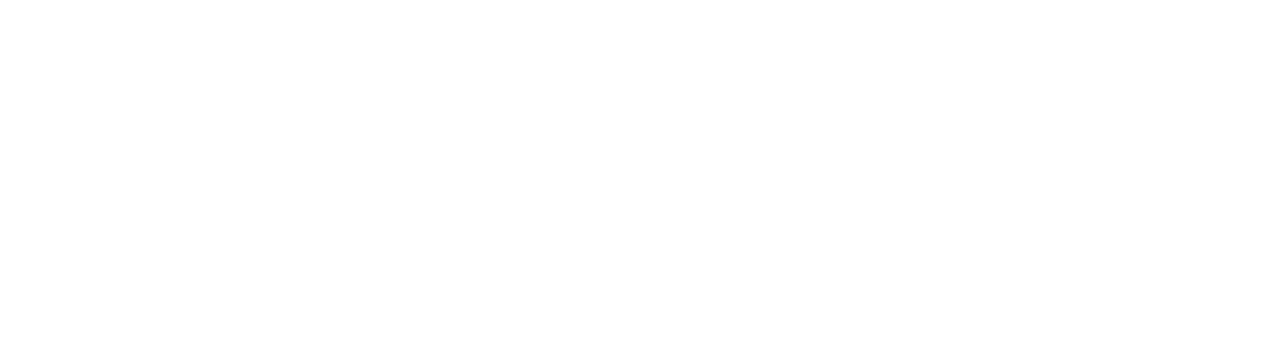
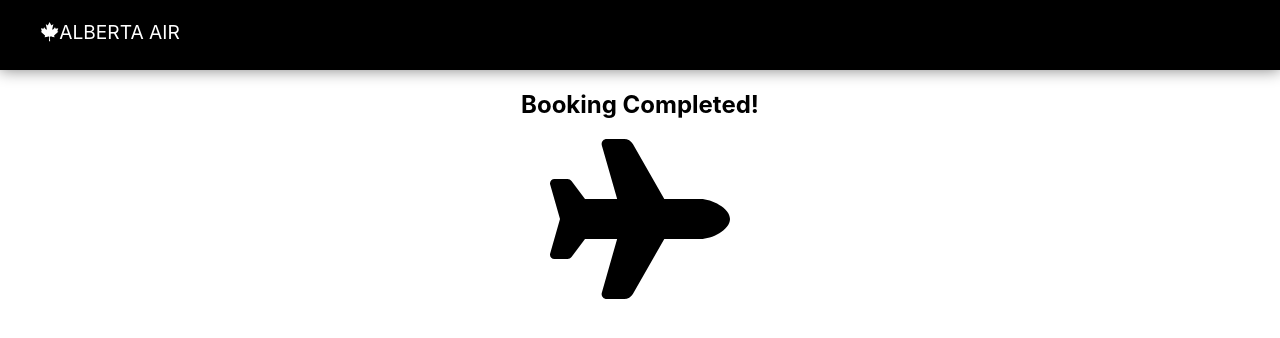
Before and after one commit to taylor-noel/flight-booking-system, a React (Create React App) app in the folder flight-system/: page /confirmation in a window 1280 px wide. Before the commit this address had no page. Shown: the top 338 px of the page. Built offline with nearby package versions, Linux system fonts and the light colour scheme.

Commit message:
add final page

```diff
--- a/flight-system/src/App.tsx
+++ b/flight-system/src/App.tsx
@@ -5,6 +5,7 @@
 import AdminPage from './pages/AdminPage';
 import BookingLoginPage from './pages/BookingLogin';
 import BookingSummaryPage from './pages/BookingSummaryPage';
+import FinalPage from './pages/FinalPage';
 import FlightPage from './pages/FlightPage';
 import LandingPage from './pages/LandingPage';
 import LoginPage from './pages/LoginPage';
@@ -22,6 +23,7 @@
         <Route path="flights" element={<FlightPage />} />
         <Route path="register" element={<RegisterAdminPage/>}/>
         <Route path="registerCustomer" element={<RegisterCustomerPage/>}/>
+        <Route path="confirmation" element={<FinalPage/>} />
         <Route path="/" element={<LandingPage />} />
       </Routes>
     </div>
--- a/flight-system/src/pages/BookingSummaryPage.tsx
+++ b/flight-system/src/pages/BookingSummaryPage.tsx
@@ -1,6 +1,6 @@
 import axios from 'axios';
 import { useEffect, useState } from 'react';
-import { useLocation } from 'react-router-dom';
+import { Navigate, useLocation, useNavigate } from 'react-router-dom';
 import Header from '../components/Header';
 import './BookingSummaryPage.css';
 
@@ -9,6 +9,7 @@
 
     const { passport, flight_number } = location.state;
 
+    const navigate = useNavigate();
 
     const [customer, setCustomer] = useState({
         "passport_number": "",
@@ -41,6 +42,10 @@
             setFlight(response.data);
         });
     }, [])
+
+    function handleConfirm(){
+        navigate("/confirmation");
+    }
 
     return <div>
         <Header showLogin={false} />
@@ -166,7 +171,7 @@
                     readOnly />
             </form>
         </div>
-        <button>Confirm</button>
+        <button onClick={handleConfirm}>Confirm</button>
     </div>
 }
 export default BookingSummaryPage;
--- /dev/null
+++ b/flight-system/src/pages/FinalPage.tsx
@@ -0,0 +1,14 @@
+import { faPlane } from "@fortawesome/free-solid-svg-icons";
+import { FontAwesomeIcon } from "@fortawesome/react-fontawesome";
+import Header from "../components/Header";
+
+function FinalPage () {
+
+    return <div>
+        <Header showLogin={false}/>
+        <h2>Booking Completed!</h2>
+
+        <FontAwesomeIcon icon={faPlane} className="fa-10x"/>
+    </div>
+}
+export default FinalPage;
```
